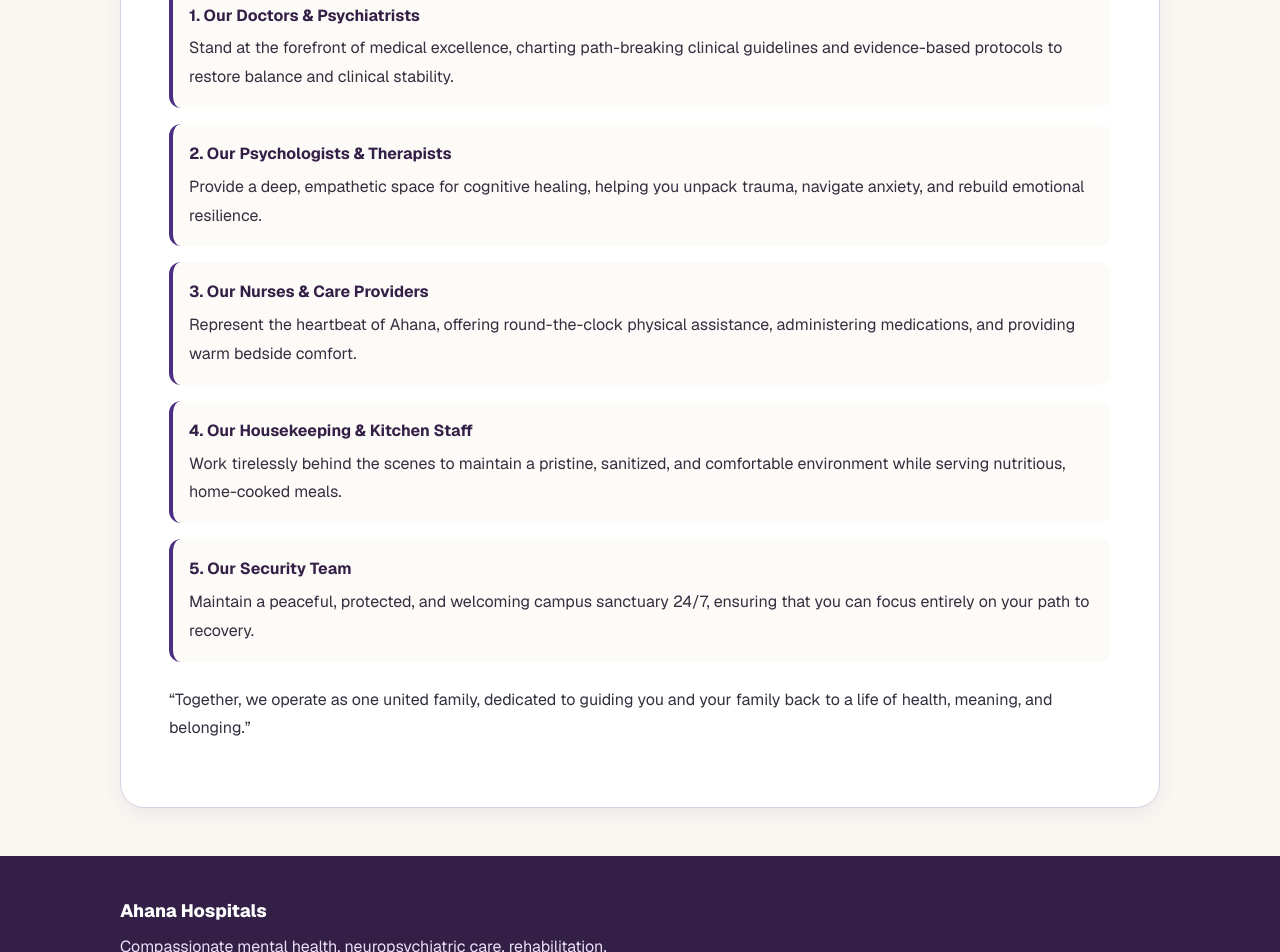
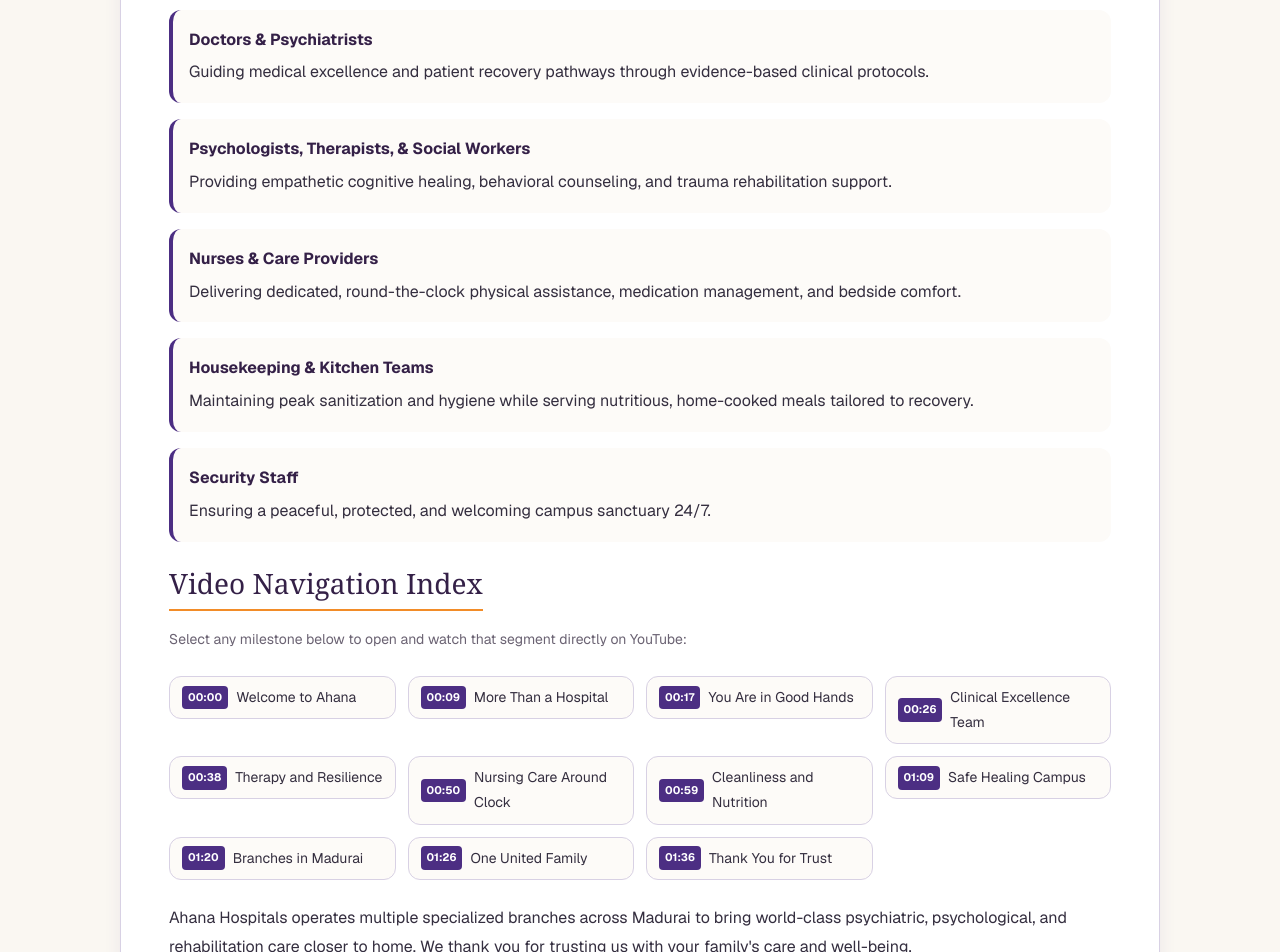
Before and after one commit to exadreamsllc/ahanahospitals, a Next.js app: page /tenants/1/founder in a window 1280 px wide. Shown: the part 4600-5552 px from the top of the page. Built offline with nearby package versions, Linux system fonts and the light colour scheme; no server answers.

Commit message:
Embed dynamic YouTube player with timestamp navigation grid on founder page

```diff
--- a/app/tenants/[tenant]/founder/founder.module.css
+++ b/app/tenants/[tenant]/founder/founder.module.css
@@ -241,3 +241,41 @@
   display: block;
   margin-bottom: var(--ahana-space-1);
 }
+
+.timestampGrid {
+  display: grid;
+  grid-template-columns: repeat(auto-fill, minmax(220px, 1fr));
+  gap: var(--ahana-space-3);
+  margin: var(--ahana-space-6) 0;
+  padding: 0;
+  list-style: none;
+}
+
+.timestampLink {
+  display: flex;
+  align-items: center;
+  gap: var(--ahana-space-2);
+  background: var(--ahana-surface-soft);
+  border: 1px solid var(--ahana-border);
+  padding: var(--ahana-space-2) var(--ahana-space-3);
+  border-radius: var(--ahana-radius-md);
+  text-decoration: none;
+  color: var(--ahana-text);
+  font-size: var(--ahana-font-size-sm);
+  transition: all 0.2s;
+}
+
+.timestampLink:hover {
+  background: var(--ahana-lavender);
+  border-color: var(--ahana-purple);
+  color: var(--ahana-purple-dark);
+}
+
+.timestampBadge {
+  background: var(--ahana-purple);
+  color: var(--ahana-white);
+  font-weight: 700;
+  padding: 2px 6px;
+  border-radius: 4px;
+  font-size: 11px;
+}
--- a/app/tenants/[tenant]/founder/page.tsx
+++ b/app/tenants/[tenant]/founder/page.tsx
@@ -144,54 +144,113 @@
         {/* Founder Speech & YouTube Video Embed ------------------------- */}
         <section className={styles.videoSection} aria-labelledby="speech-heading">
           <SectionHeading
-            eyebrow="Message from our Founder"
-            title="You are in Good Hands"
+            eyebrow="Introduction Video"
+            title="Sanctuary of Recovery, Dignity, and Healing"
             id="speech-heading"
           />
 
           <div className={styles.videoWrapper}>
             <iframe
-              src="https://www.youtube.com/embed/dQw4w9WgXcQ"
-              title="A Message of Reassurance from our Founder"
+              src="https://www.youtube.com/embed/WMjIftab4_U"
+              title="Ahana Hospitals Introduction Video"
               allow="accelerometer; autoplay; clipboard-write; encrypted-media; gyroscope; picture-in-picture; web-share"
               allowFullScreen
             />
           </div>
 
           <div className={styles.speechContent}>
-            <h3 className={styles.speechTitle}>Message Transcript</h3>
             <p>
-              &ldquo;At Ahana Hospitals, our commitment has always been to build a sanctuary of recovery, dignity, and healing. A hospital is not merely a structure of bricks and clinical equipment &mdash; it is a living community defined by the hands that care for you.
-            </p>
-            <p>
-              When you or your loved ones walk through our gates, I want you to know with absolute certainty: <strong>you are in good hands.</strong>&rdquo;
+              Ahana Hospitals presents its commitment to being a sanctuary of recovery, dignity, and healing, emphasizing that a hospital is a caring community beyond buildings and equipment.
             </p>
 
+            <h3 className={styles.speechTitle}>Clinical & Support Personas</h3>
             <ul className={styles.staffList}>
               <li className={styles.staffItem}>
-                <span className={styles.staffRole}>1. Our Doctors & Psychiatrists</span>
-                Stand at the forefront of medical excellence, charting path-breaking clinical guidelines and evidence-based protocols to restore balance and clinical stability.
+                <span className={styles.staffRole}>Doctors & Psychiatrists</span>
+                Guiding medical excellence and patient recovery pathways through evidence-based clinical protocols.
               </li>
               <li className={styles.staffItem}>
-                <span className={styles.staffRole}>2. Our Psychologists & Therapists</span>
-                Provide a deep, empathetic space for cognitive healing, helping you unpack trauma, navigate anxiety, and rebuild emotional resilience.
+                <span className={styles.staffRole}>Psychologists, Therapists, & Social Workers</span>
+                Providing empathetic cognitive healing, behavioral counseling, and trauma rehabilitation support.
               </li>
               <li className={styles.staffItem}>
-                <span className={styles.staffRole}>3. Our Nurses & Care Providers</span>
-                Represent the heartbeat of Ahana, offering round-the-clock physical assistance, administering medications, and providing warm bedside comfort.
+                <span className={styles.staffRole}>Nurses & Care Providers</span>
+                Delivering dedicated, round-the-clock physical assistance, medication management, and bedside comfort.
               </li>
               <li className={styles.staffItem}>
-                <span className={styles.staffRole}>4. Our Housekeeping & Kitchen Staff</span>
-                Work tirelessly behind the scenes to maintain a pristine, sanitized, and comfortable environment while serving nutritious, home-cooked meals.
+                <span className={styles.staffRole}>Housekeeping & Kitchen Teams</span>
+                Maintaining peak sanitization and hygiene while serving nutritious, home-cooked meals tailored to recovery.
               </li>
               <li className={styles.staffItem}>
-                <span className={styles.staffRole}>5. Our Security Team</span>
-                Maintain a peaceful, protected, and welcoming campus sanctuary 24/7, ensuring that you can focus entirely on your path to recovery.
+                <span className={styles.staffRole}>Security Staff</span>
+                Ensuring a peaceful, protected, and welcoming campus sanctuary 24/7.
               </li>
             </ul>
 
-            <p>
-              &ldquo;Together, we operate as one united family, dedicated to guiding you and your family back to a life of health, meaning, and belonging.&rdquo;
+            <h3 className={styles.speechTitle}>Video Navigation Index</h3>
+            <p className="no-print" style={{ color: "var(--ahana-muted)", fontSize: "var(--ahana-font-size-sm)", marginBottom: "var(--ahana-space-2)" }}>
+              Select any milestone below to open and watch that segment directly on YouTube:
+            </p>
+            <ul className={styles.timestampGrid}>
+              <li>
+                <a href="https://www.youtube.com/watch?v=WMjIftab4_U" className={styles.timestampLink} target="_blank" rel="noopener noreferrer">
+                  <span className={styles.timestampBadge}>00:00</span> Welcome to Ahana
+                </a>
+              </li>
+              <li>
+                <a href="https://www.youtube.com/watch?v=WMjIftab4_U&t=9s" className={styles.timestampLink} target="_blank" rel="noopener noreferrer">
+                  <span className={styles.timestampBadge}>00:09</span> More Than a Hospital
+                </a>
+              </li>
+              <li>
+                <a href="https://www.youtube.com/watch?v=WMjIftab4_U&t=17s" className={styles.timestampLink} target="_blank" rel="noopener noreferrer">
+                  <span className={styles.timestampBadge}>00:17</span> You Are in Good Hands
+                </a>
+              </li>
+              <li>
+                <a href="https://www.youtube.com/watch?v=WMjIftab4_U&t=26s" className={styles.timestampLink} target="_blank" rel="noopener noreferrer">
+                  <span className={styles.timestampBadge}>00:26</span> Clinical Excellence Team
+                </a>
+              </li>
+              <li>
+                <a href="https://www.youtube.com/watch?v=WMjIftab4_U&t=38s" className={styles.timestampLink} target="_blank" rel="noopener noreferrer">
+                  <span className={styles.timestampBadge}>00:38</span> Therapy and Resilience
+                </a>
+              </li>
+              <li>
+                <a href="https://www.youtube.com/watch?v=WMjIftab4_U&t=50s" className={styles.timestampLink} target="_blank" rel="noopener noreferrer">
+                  <span className={styles.timestampBadge}>00:50</span> Nursing Care Around Clock
+                </a>
+              </li>
+              <li>
+                <a href="https://www.youtube.com/watch?v=WMjIftab4_U&t=59s" className={styles.timestampLink} target="_blank" rel="noopener noreferrer">
+                  <span className={styles.timestampBadge}>00:59</span> Cleanliness and Nutrition
+                </a>
+              </li>
+              <li>
+                <a href="https://www.youtube.com/watch?v=WMjIftab4_U&t=69s" className={styles.timestampLink} target="_blank" rel="noopener noreferrer">
+                  <span className={styles.timestampBadge}>01:09</span> Safe Healing Campus
+                </a>
+              </li>
+              <li>
+                <a href="https://www.youtube.com/watch?v=WMjIftab4_U&t=80s" className={styles.timestampLink} target="_blank" rel="noopener noreferrer">
+                  <span className={styles.timestampBadge}>01:20</span> Branches in Madurai
+                </a>
+              </li>
+              <li>
+                <a href="https://www.youtube.com/watch?v=WMjIftab4_U&t=86s" className={styles.timestampLink} target="_blank" rel="noopener noreferrer">
+                  <span className={styles.timestampBadge}>01:26</span> One United Family
+                </a>
+              </li>
+              <li>
+                <a href="https://www.youtube.com/watch?v=WMjIftab4_U&t=96s" className={styles.timestampLink} target="_blank" rel="noopener noreferrer">
+                  <span className={styles.timestampBadge}>01:36</span> Thank You for Trust
+                </a>
+              </li>
+            </ul>
+
+            <p style={{ marginTop: "var(--ahana-space-6)" }}>
+              Ahana Hospitals operates multiple specialized branches across Madurai to bring world-class psychiatric, psychological, and rehabilitation care closer to home. We thank you for trusting us with your family's care and well-being.
             </p>
           </div>
         </section>
```
